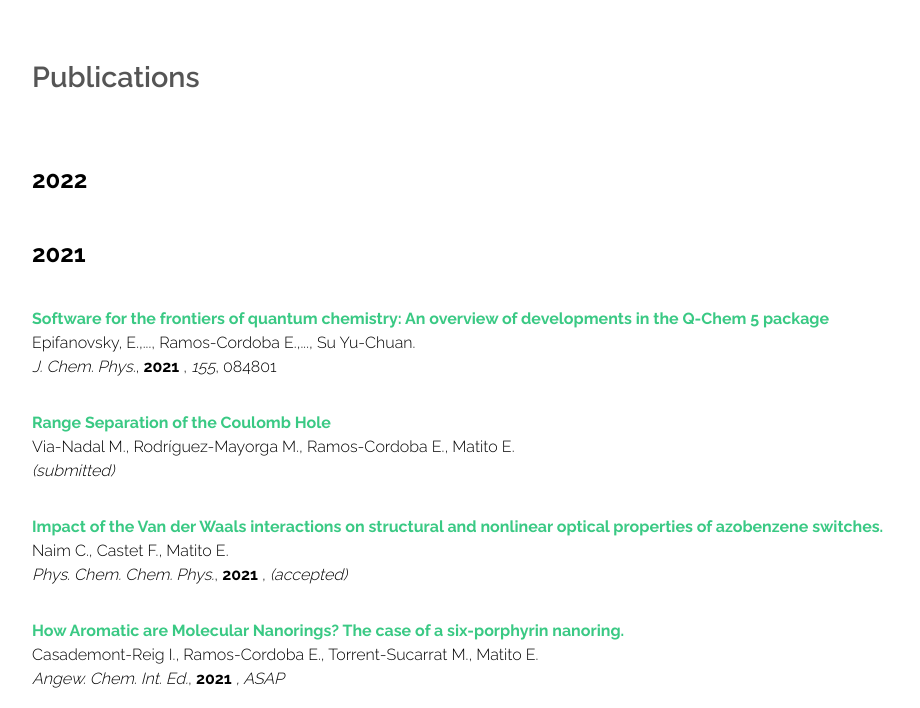
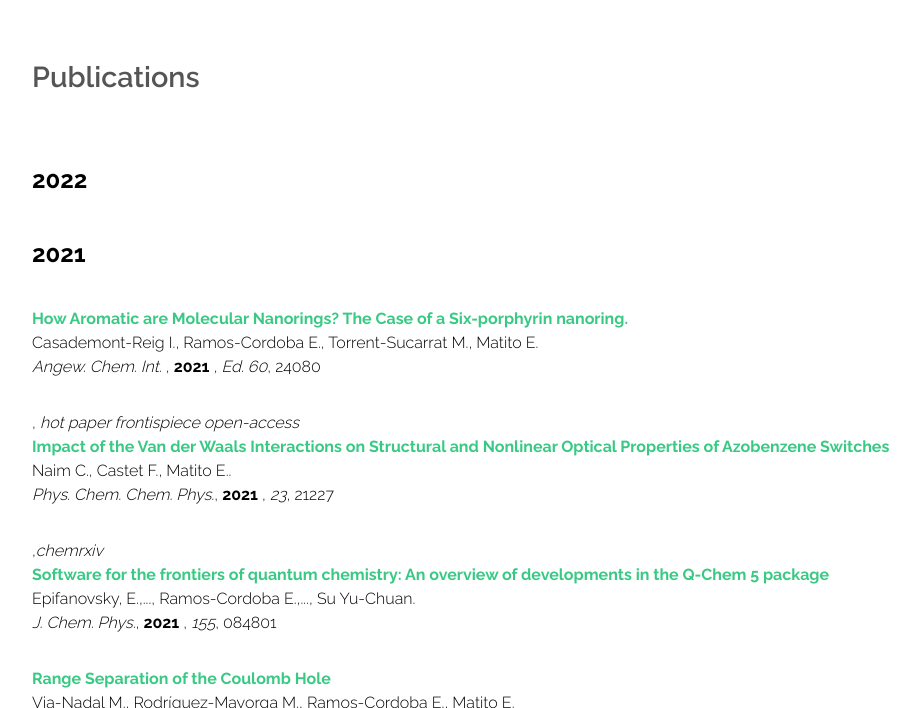
Before and after one commit to old-jekyll-templates/Horizons-Jekyll-Theme, a Jekyll site: the page built from publications.html, in a window 1280 px wide and 900 px high, cut to the strip 192-900 px from the top of the window. Shown: the whole strip, without its empty margins (0-920 px from the left). Built offline with Jekyll 4.4.1, drawn with Linux system fonts in a browser that asks for light colours.

Commit message:
Update publications.html

```diff
--- a/publications.html
+++ b/publications.html
@@ -62,6 +62,20 @@ layout: main
 
 
         <p style="text-align:justify; text-justify:inter-ideograph;"> <font color="#000000";font-size:14.0000pt><b><h2 id="2021">2021</h2></b></font></p>
+
+
+	<p style="text-align:justify; text-justify:inter-ideograph;"> <font color="#000000">
+            <a href=https://onlinelibrary.wiley.com/doi/10.1002/anie.202184562 target="_blank" style="text-decoration:none"><b>How Aromatic are Molecular Nanorings? The Case of a Six-porphyrin nanoring.</b></a></font><br>
+            <font color="#000000"> Casademont-Reig I., Ramos-Cordoba E., Torrent-Sucarrat M., Matito E. </font><br>
+            <font color="#000000"> <i> Angew. Chem. Int.  </i>, <b>2021</b>
+		     <font color="#000000">, <i>Ed. 60</i>, 24080 </p>,<i> hot paper frontispiece open-access</i>
+
+	<p style="text-align:justify; text-justify:inter-ideograph;"> <font color="#000000">
+            <a href=https://pubs.rsc.org/en/content/articlelanding/2021/cp/d1cp02500g#! target="_blank" style="text-decoration:none"><b>Impact of the Van der Waals Interactions on Structural and Nonlinear Optical Properties of Azobenzene Switches</b></a></font><br>
+            <font color="#000000"> Naim C., Castet F., Matito E.. </font><br>
+            <font color="#000000"> <i> Phys. Chem. Chem. Phys.</i>, <b>2021</b>
+		     <font color="#000000">, <i>23</i>, 21227 </p>,<i>chemrxiv</i>
+
 	<p style="text-align:justify; text-justify:inter-ideograph;"> <font color="#000000">
             <a href=https://aip.scitation.org/doi/full/10.1063/5.0055522 target="_blank" style="text-decoration:none"><b>Software for the frontiers of quantum chemistry: An overview of developments in the Q-Chem 5 package</b></a></font><br>
             <font color="#000000"> Epifanovsky, E.,..., Ramos-Cordoba E.,..., Su Yu-Chuan. </font><br>
```
